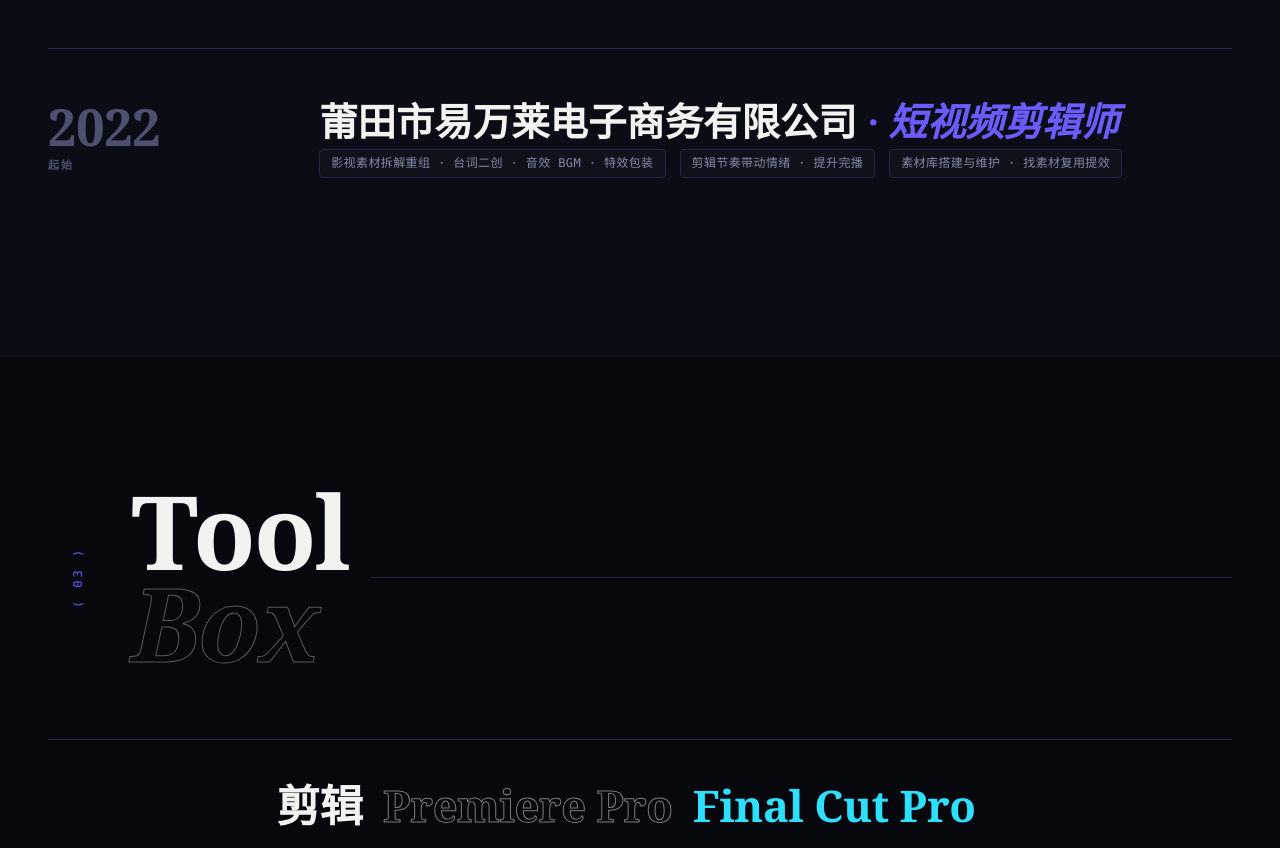
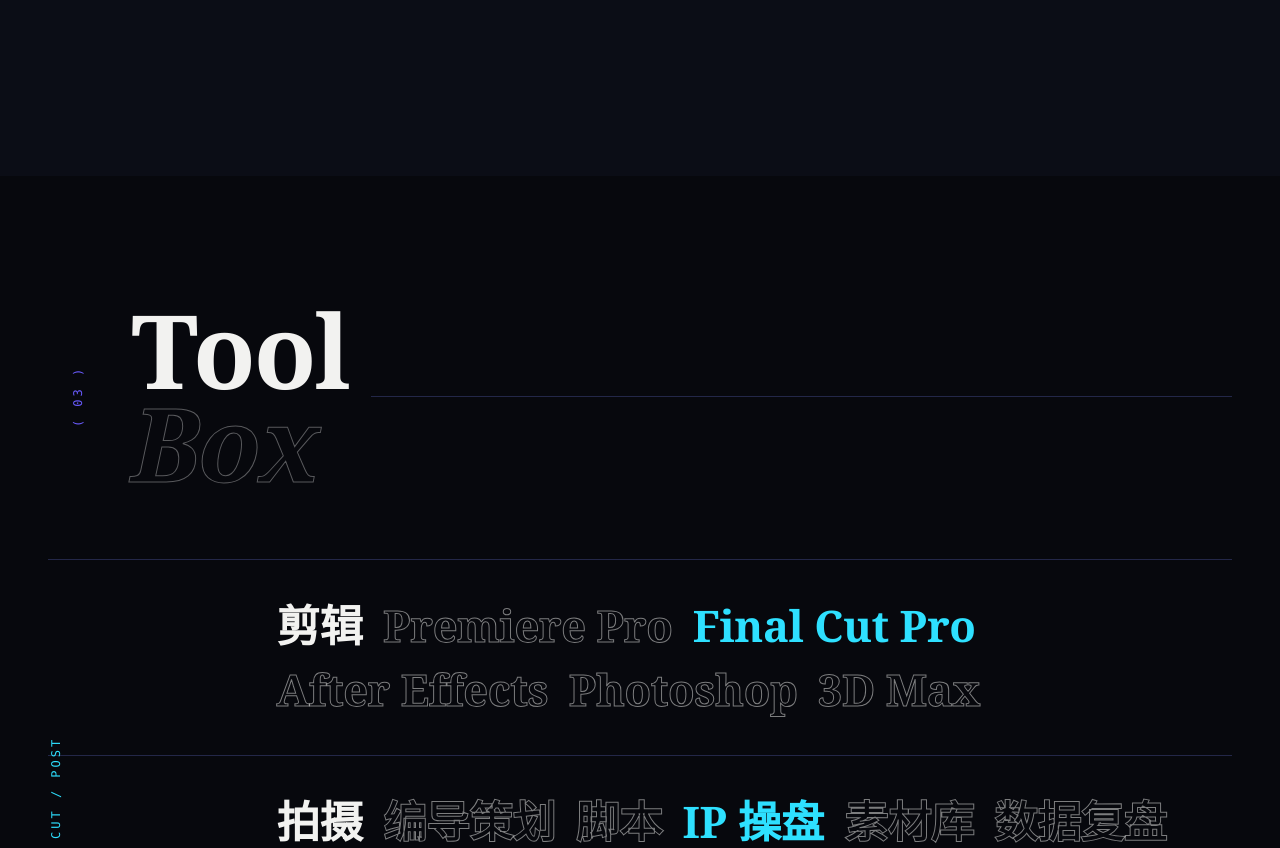
Before and after one commit to vhomejay/vhomejay.github.io, a plain HTML site: page index.html in a window 1280 px wide. Shown: the part 4600-5448 px from the top of the page. Drawn offline with Linux system fonts and the light colour scheme.

Commit message:
chore: remove Yiwanglai experience from resume page

```diff
--- a/index.html
+++ b/index.html
@@ -674,18 +674,6 @@
         </div>
       </div>
 
-      <div class="exp">
-        <div class="exp-year">2022<small>起始</small></div>
-        <div class="exp-main">
-          <div class="co">莆田市易万莱电子商务有限公司<em> · 短视频剪辑师</em></div>
-          <div class="pts">
-            <span>影视素材拆解重组 · 台词二创 · 音效 BGM · 特效包装</span>
-            <span>剪辑节奏带动情绪 · 提升完播</span>
-            <span>素材库搭建与维护 · 找素材复用提效</span>
-          </div>
-        </div>
-      </div>
-
     </div>
     </div>
   </div>
```
